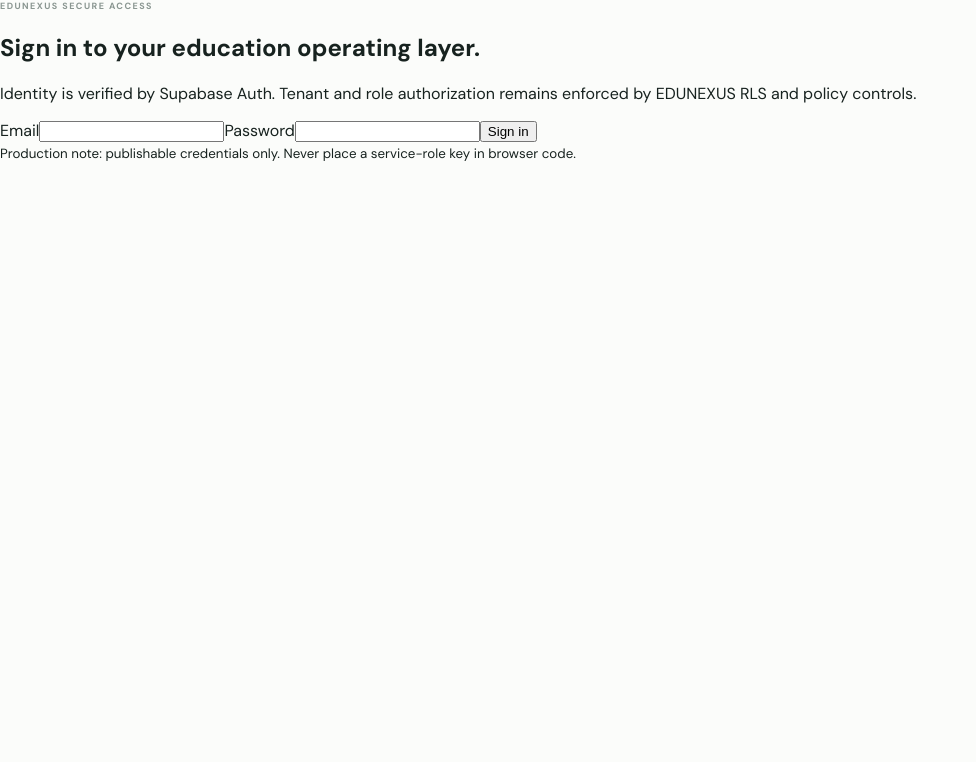
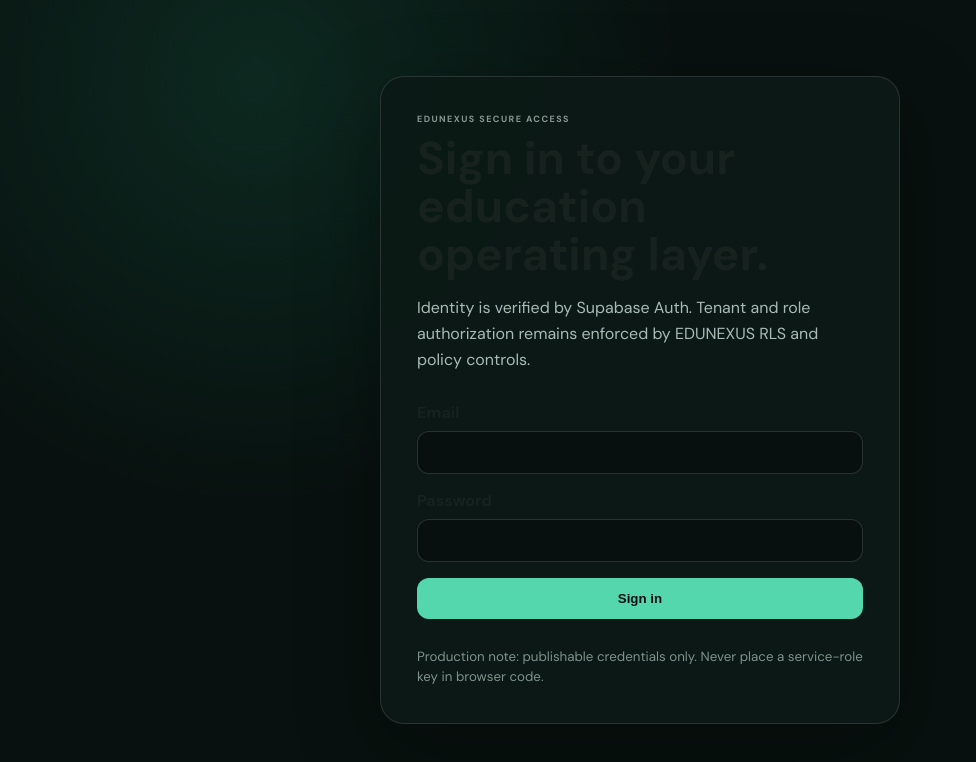
Before and after one commit to Yudi8377/EDUNEXUS, a Next.js app in the folder apps/web/: page /auth/login in a window 1280 px wide. Shown: the top 762 px of the page, without its empty margins (0-976 px from the left). Built offline with nearby package versions, Linux system fonts and the light colour scheme.

Commit message:
style(web): add secure auth surface

```diff
--- a/apps/web/app/globals.css
+++ b/apps/web/app/globals.css
@@ -14,3 +14,15 @@
 @media(max-width:900px){.shell{grid-template-columns:1fr}.rail{display:none}.topbar{padding:22px}.content{padding:25px 22px 50px}.hero{grid-template-columns:1fr}.hero-orbit{display:none}.metric-grid,.capability-grid{grid-template-columns:repeat(2,1fr)}}@media(max-width:560px){.top-actions .tenant{display:none}.metric-grid,.capability-grid{grid-template-columns:1fr}.hero{padding:30px 25px}.hero h2{font-size:34px}.notice{grid-template-columns:30px 1fr}.notice a{grid-column:2}}
 
 .simple-page{max-width:900px;margin:0 auto;padding:55px 28px}.simple-page>a{font-size:12px;color:#557067}.simple-page h1{font:800 42px Manrope;letter-spacing:-.04em;margin:12px 0}.lede{max-width:700px;color:#687871;line-height:1.7}.empty-card{margin-top:30px;border:1px solid var(--line);background:#fff;border-radius:14px;padding:22px;display:grid;gap:8px}.empty-card strong{font:700 15px Manrope}.empty-card span{font-size:12px;color:#7a8781;line-height:1.6}.safety-grid{display:grid;grid-template-columns:1fr 1fr;gap:12px}@media(max-width:600px){.safety-grid{grid-template-columns:1fr}}
+.auth-shell{min-height:100vh;display:grid;place-items:center;padding:32px;background:radial-gradient(circle at 20% 10%,rgba(44,211,153,.12),transparent 34%),#08110f}
+.auth-card{width:min(520px,100%);padding:36px;border:1px solid rgba(255,255,255,.12);border-radius:24px;background:rgba(13,25,22,.92);box-shadow:0 24px 80px rgba(0,0,0,.35)}
+.auth-card h1{margin:10px 0 12px;font-size:clamp(30px,5vw,46px);line-height:1.04}
+.auth-card p{color:#aabbb5;line-height:1.65}
+.auth-form{display:grid;gap:16px;margin:28px 0}
+.auth-form label{display:grid;gap:8px;font-weight:650}
+.auth-form input{width:100%;padding:13px 14px;border:1px solid rgba(255,255,255,.14);border-radius:12px;background:#07100e;color:#fff;outline:none}
+.auth-form input:focus{border-color:#55d7ae;box-shadow:0 0 0 3px rgba(85,215,174,.12)}
+.auth-form button{padding:13px 16px;border:0;border-radius:12px;background:#55d7ae;color:#06110e;font-weight:800;cursor:pointer}
+.auth-form button:disabled{opacity:.6;cursor:wait}
+.auth-error{padding:11px 13px;border-radius:10px;background:rgba(239,93,93,.12);border:1px solid rgba(239,93,93,.3);color:#ffb5b5}
+.auth-card small{display:block;color:#7f928b;line-height:1.5}
```
